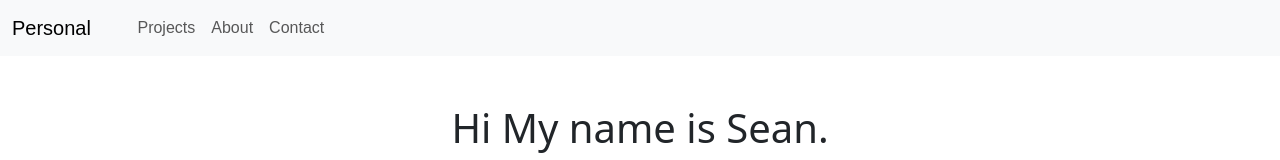
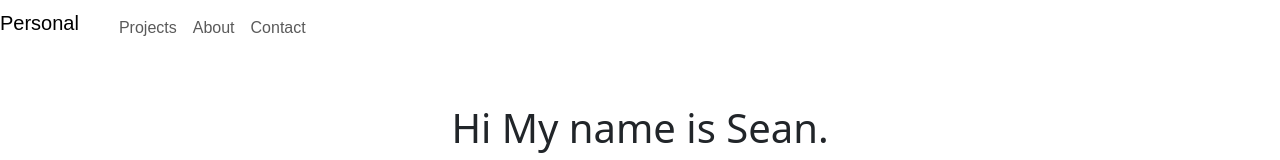
Before and after one commit to owwwwwo03/PersonalWeb, a Vue app: page / in a window 1280 px wide. Shown: the top 160 px of the page. Built offline with nearby package versions, Linux system fonts and the light colour scheme; what vue-loading-overlay would draw is missing.

Commit message:
20231113-調整框架

```diff
--- a/src/components/header/HeaderLinks.vue
+++ b/src/components/header/HeaderLinks.vue
@@ -1,7 +1,7 @@
 <template>
 	<!-- Header links -->
 	<div class="container">
-		<div class="collapse navbar-collapse custom-font">
+		<div class="collapse navbar-collapse custom-font ">
       	<ul class="navbar-nav me-auto mb-2 mb-lg-0">
 				<a href="/projects" class="nav-link" aria-label="Projects">Projects</a>
 				<a href="/about" class="nav-link" aria-label="About Me">About</a>
--- a/src/views/Header.vue
+++ b/src/views/Header.vue
@@ -1,28 +1,16 @@
 <template>
-  <nav id="nav" class="navbar navbar-expand-lg navbar-light bg-light">
+  <nav class="main-header navbar navbar-expand">
     <!-- Header start -->
-    <div class="container-fluid">
+    <div class="navbar-nav ml-auto">
         <!-- Header menu links and small screen hamburger menu -->
-        <div class="">
               <!-- Header logos -->
-          <div>
-
+          <div class="">
             <a href="/" class="navbar-brand custom-font">Personal</a>
-
           </div>
-              <!-- Theme switcher small screen -->
-              <div>
-
-              </div>
-              <!-- Small screen hamburger menu -->
-              <div>
-
-              </div>
-
-        </div>
-        <!-- Header links -->
-        <HeaderLinks :showModal="showModal" :isOpen="isOpen" />
-        <!-- Header right section buttons -->
+          <!-- Header links -->
+          <div class="">
+            <HeaderLinks :showModal="showModal" :isOpen="isOpen" />
+          </div>
     </div>
   </nav>
 </template>
@@ -33,7 +21,18 @@
     const store = useStore();
 </script>
 
-<style>
+<style scoped>
+
+  .main-header{
+    background-color:#ffffff !important;
+    color: #4b545c !important;
+    border: 0px !important;
+  }
+  .navbar-nav{
+    display: flex;
+    gap:4px;
+    margin-right: 1rem;
+  }
   .custom-font{
     font-family: Arial, Helvetica, sans-serif;
   }
```
Also changed, not shown: src/components/projects/ProjectsSingle.vue (added).
